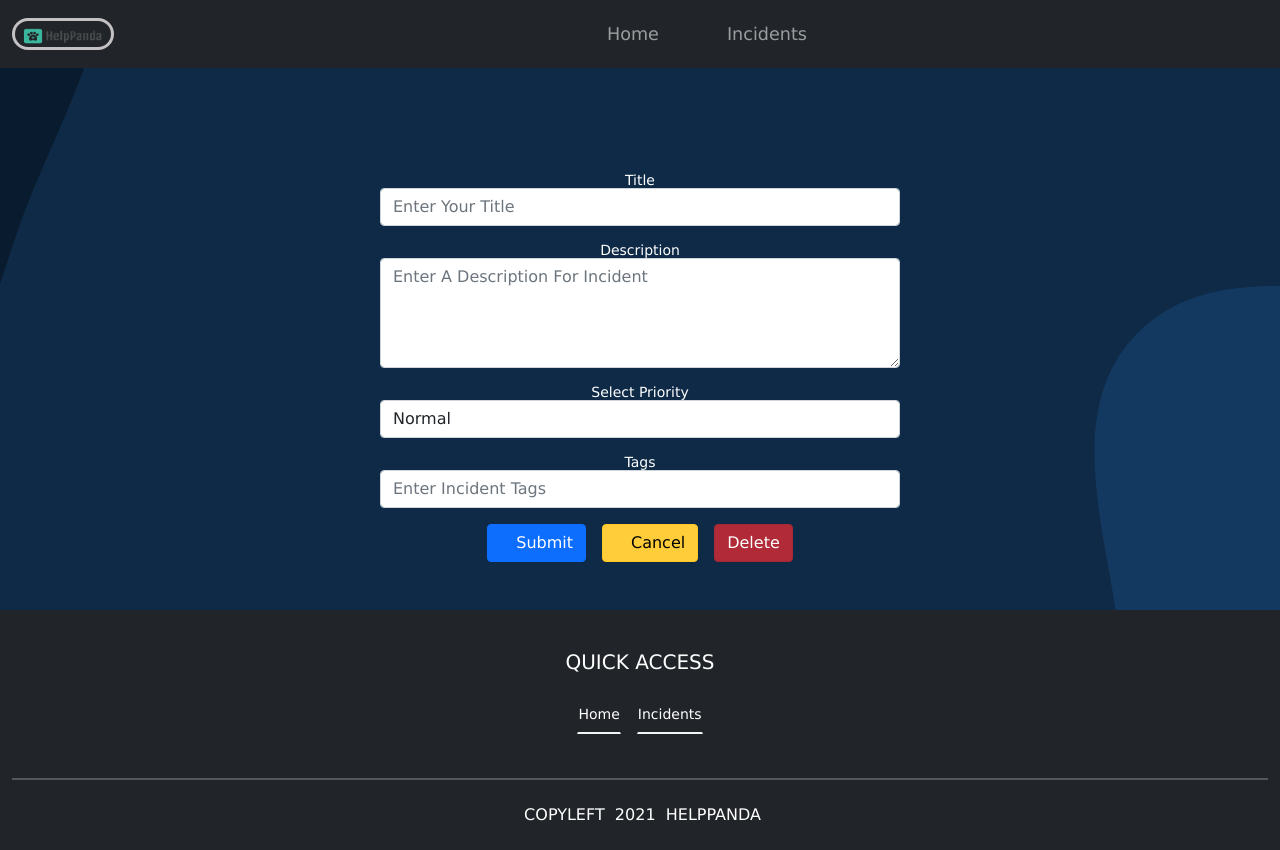
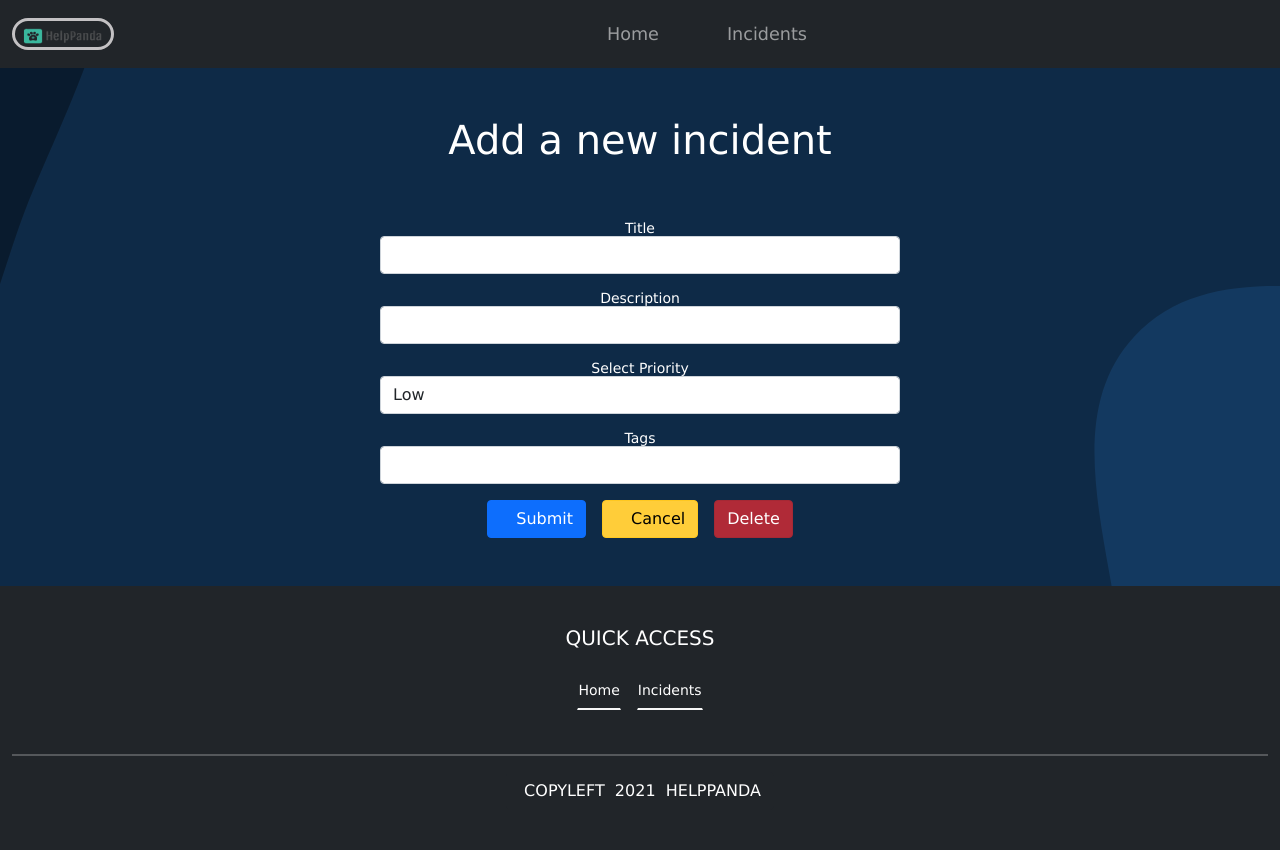
Before and after one commit to aahme287/helppanda-app, a React (Create React App) app: page /incidents/create in a window 1280 px wide. After the commit the page ends 826 px from the top, so only its background shows below. Built offline with nearby package versions, Linux system fonts and the light colour scheme; no server answers; some icons are missing.

Commit message:
List added -

```diff
--- a/src/components/Incident/Form.jsx
+++ b/src/components/Incident/Form.jsx
@@ -1,57 +1,98 @@
-import React, { Fragment } from "react";
+import React, { Component, Fragment } from "react";
 import { NavLink } from "react-router-dom";
-const Form = ({ title }) => {
-  document.title = "Form";
+import axios from "axios";
+
+class Form extends Component {
+  submitIncident(event) {
+    event.preventDefault();
+
+    axios
+      .post("http://localhost:3000/incidents/create", {
+        // _id: this.refs._id.value,
+        title: this.refs.title.value,
+        description: this.refs.description.value,
+        priority: this.refs.priority.value,
+        tags: this.refs.tags.value,
+      })
+      .then((response) => {
+        console.log(response);
+      })
+      .catch((error) => {
+        console.log(error);
+      });
+  }
+  render() {
     return (
       <Fragment>
         <section className="row text-center">
           <div className="mx-auto col-6">
-            <h1 className="text-center pt-5"></h1>
-            <form className="form p-5" method="post">
+            <h1 className="text-center pt-5">Add a new incident</h1>
+            <form
+              className="form p-5"
+              onSubmit={this.submitIncident.bind(this)}
+            >
               <div className="form-group">
-                    <input type="hidden"
+                {/* <input
+                  type="hidden"
                   name="id"
-                        value="<%= incident._id %>"
+                  ref="id"
+                /> */}
+
+                <label htmlFor="title">Title</label>
+                <input
+                  type="text"
+                  className="form-control"
+                  id="title"
+                  //placeholder="Enter Your Title"
+                  //ref="title"
+                  ref="title" //{(title) => (this.title = title)}
+                  //name="title"
+                  //value={props.incident.title}
+                  required
                 />
-                    <label for="itemTextField">Title</label>
-                    <input type="text" className="form-control"
-                        id="nameTextField"
-                        placeholder="Enter Your Title"
-                        name="title"
-                        value=""
-                        required/>
               </div>
               <br />
               <div className="form-group">
-                    <label for="descriptionTextArea">Description</label>
-                    <textarea
-                    id="descriptionTextArea"
+                <label htmlFor="description">Description</label>
+                <input
+                  type="text"
+                  id="description"
                   className="form-control"
-                    name="description"
-                    placeholder="Enter A Description For Incident"
-                    value=""
-                    rows="4"
-                    cols="50"
-                    required ></textarea>
+                  //   name="description"
+                  //   placeholder="Enter A Description For Incident"
+                  //   value={props.incident.discription}
+                  ref="description" //{(description) => (this.description = description)}
+                  //rows="4"
+                  //cols="50"
+                  required
+                ></input>
               </div>
               <br />
               <div className="form-group">
-                    <label for="exampleFormControlSelect2">Select Priority</label>
-                    <select  className="form-control" id="exampleFormControlSelect2" name="priority">
-                        <option value="low" >Low</option>
-                        <option value="normal" selected>Normal</option>
+                <label htmlFor="priority">Select Priority</label>
+                <select
+                  className="form-control"
+                  id="priority"
+                  ref="priority" //{(priority) => (this.priority = priority)}
+                  //   name="priority"
+                >
+                  <option value="low">Low</option>
+                  <option value="normal">Normal</option>
                   <option value="high">High</option>
                 </select>
               </div>
 
               <br />
               <div className="form-group">
-                    <label for="statusTextField">Tags</label>
-                    <input type="text" className="form-control"
-                    id="emailTextField"
-                    placeholder="Enter Incident Tags"
-                    name="tags"
-                    value=""
+                <label htmlFor="tags">Tags</label>
+                <input
+                  type="text"
+                  className="form-control"
+                  id="tags"
+                  //   placeholder="Enter Incident Tags"
+                  //   name="tags"
+                  //   value={props.incident.tags}
+                  ref="tags" //{(tags) => (this.tags = tags)}
                 />
               </div>
               <br />
@@ -74,6 +115,7 @@ const Form = ({ title }) => {
         </section>
       </Fragment>
     );
-};
+  }
+}
 
 export default Form;
--- a/src/components/Incident/List.jsx
+++ b/src/components/Incident/List.jsx
@@ -1,47 +1,56 @@
-import React, { Fragment } from "react";
+import React, { Component, Fragment } from "react";
 import { NavLink } from "react-router-dom";
-const List = ({ title }) => {
-  document.title = "List";
+import axios from "axios";
+import { v4 as uuidv4 } from "uuid";
+
+const List = (props) => {
   return (
     <Fragment>
       <section className="row p-5">
         <h1 className="pb-5">List of Incidents</h1>
-        <br/>
+
+        <br />
         <div className="table-responsive">
           {/* <a className="btn btn-primary" href="/incidents/create" role="button">Create Incident</a> */}
-            <NavLink className="btn btn-primary mb-3" to="/incidents/create" >
+          <NavLink className="btn btn-primary mb-3" to="/incidents/create">
             Create Incident
           </NavLink>
-            <br/>
+          <br />
           <table className="table table-bordered table-striped table-hover">
-                <thead>
-                    <th className="text-center">Title</th>
-                    <th className="text-center">Description</th>
-                    <th className="text-center">Priority</th>
-                    <th className="text-center">Tags</th>
-                    <th className="text-center" colSpan="2" >Actions</th>
-                </thead>
-
             <tbody>
-                        <td className="text-center"></td>
-                        <td className="text-center"></td>
-                        <td className="text-center"></td>
-                        <td className="text-center"></td>
+              <tr>
+                <td className="text-center">Title</td>
+                <td className="text-center">Description</td>
+                <td className="text-center">Priority</td>
+                <td className="text-center">Tags</td>
+                <td className="text-center" colSpan="2">
+                  Actions
+                </td>
+              </tr>
+              {props.incidents.map((item) => (
+                <tr key={uuidv4()}>
+                  <td className="text-center">{item.title}</td>
+                  <td className="text-center">{item.description}</td>
+                  <td className="text-center">{item.priority}</td>
+                  <td className="text-center">{item.tags}</td>
 
                   <td className="text-center">
-                            <NavLink to="" className="btn btn-primary btn-sm">
+                    <a
+                      href="/incidents/create"
+                      className="btn btn-primary btn-sm"
+                      onClick={props.updateCurrentIncident.bind(this, item)}
+                    >
                       <i className="fa fa-pencil"></i>
-                            </NavLink>
+                    </a>
+                    <a href="" className="btn btn-danger btn-sm">
+                      <i className="fa fa-trash"></i>
+                    </a>
                   </td>
-                        <td>
-                            <NavLink to="" className="btn btn-danger btn-sm">
-                            <i className="fa fa-trash"></i></NavLink>
-                        </td>
-
+                </tr>
+              ))}
             </tbody>
           </table>
         </div>
-
       </section>
     </Fragment>
   );
--- /dev/null
+++ b/src/components/Incident/SingleIncident.jsx
@@ -0,0 +1,78 @@
+import React, { Component, Fragment } from "react";
+
+import { NavLink } from "react-router-dom";
+
+const SingleIncident = (props) => {
+  return (
+    <Fragment>
+      <section className="row text-center">
+        <div className="mx-auto col-6">
+          <h1 className="text-center pt-5">Add a new incident</h1>
+          <form className="form p-5" onSubmit={this.submitIncident.bind(this)}>
+            <div className="form-group">
+              <label htmlFor="title">Title</label>
+              <input
+                type="text"
+                className="form-control"
+                id="title"
+                ref="title"
+                value={props.incident.title}
+                required
+              />
+            </div>
+            <br />
+            <div className="form-group">
+              <label htmlFor="description">Description</label>
+              <input
+                type="text"
+                id="description"
+                className="form-control"
+                value={props.incident.discription}
+                ref="description"
+                required
+              ></input>
+            </div>
+            <br />
+            <div className="form-group">
+              <label htmlFor="priority">Select Priority</label>
+              <select className="form-control" id="priority" ref="priority">
+                <option value="low">Low</option>
+                <option value="normal">Normal</option>
+                <option value="high">High</option>
+              </select>
+            </div>
+
+            <br />
+            <div className="form-group">
+              <label htmlFor="tags">Tags</label>
+              <input
+                type="text"
+                className="form-control"
+                id="tags"
+                value={props.incident.tags}
+                ref="tags"
+              />
+            </div>
+            <br />
+
+            <button className="btn btn-primary mx-2" type="submit">
+              <i className="fa fa-edit mx-2"></i>
+              Submit
+            </button>
+
+            <NavLink to="/incidents" className="btn btn-warning mx-2">
+              <i className="fa fa-undo mx-2"></i>
+              Cancel
+            </NavLink>
+
+            <NavLink to="" className="btn btn-danger mx-2">
+              Delete
+            </NavLink>
+          </form>
+        </div>
+      </section>
+    </Fragment>
+  );
+};
+
+export default SingleIncident;
--- a/src/containers/Main.jsx
+++ b/src/containers/Main.jsx
@@ -1,22 +1,67 @@
-import React from "react";
+import React, { Component } from "react";
 import { Switch, Route } from "react-router-dom";
+import axios from "axios";
 
 import MainLayout from "../components/Layouts/MainLayout";
 import Home from "../components/Home/Home";
-import List from  "../components/Incident/List"
-import Form from  "../components/Incident/Form"
+import List from "../components/Incident/List";
+import Form from "../components/Incident/Form";
+import SingleIncident from "../components/Incident/SingleIncident";
 
-const Main = (props) => {
+class Main extends Component {
+  constructor(props) {
+    super(props);
+    this.state = {
+      incidents: [],
+      currentIncident: {},
+    };
 
+    this.updateCurrentIncident = this.updateCurrentIncident.bind(this);
+  }
+
+  componentDidMount() {
+    const url = "http://localhost:3000/incidents";
+
+    axios
+      .get(url)
+      .then((Response) => {
+        this.setState({
+          incidents: Response.data,
+        });
+      })
+      .catch((error) => {
+        console.log(error);
+      });
+  }
+
+  updateCurrentIncident(item) {
+    this.setState({
+      currentIncident: item,
+    });
+  }
+  render() {
     return (
-        <MainLayout>
-            <Switch>
-                <Route path="/incidents/create" component={Form} />
-                <Route path="/incidents" component={List}/>
-                <Route path="/" exact component={Home}/>
-            </Switch>
-        </MainLayout>
+      <MainLayout>
+        <Switch>
+          {/* <Route path="/incidents/create" component={Form} /> */}
+          <Route path="/incidents/update">
+            <SingleIncident player={this.state.currentIncident} />
+          </Route>
+          <Route path="/incidents/create">
+            <Form incident={this.state.currentIncident} />
+          </Route>
+          <Route path="/incidents">
+            <List
+              incidents={this.state.incidents}
+              updateCurrentIncident={this.updateCurrentIncident}
+            />
+          </Route>
+          {/* <Route path="/incidents" component={List}/> */}
+          <Route path="/" exact component={Home} />
+        </Switch>
+      </MainLayout>
     );
-};
+  }
+}
 
 export default Main;
```
Also changed, not shown: package.json (+6 -3 lines), 1 other file (tests, documents, lock files or other folders). Lines whose indentation alone changed are shown as unchanged.
